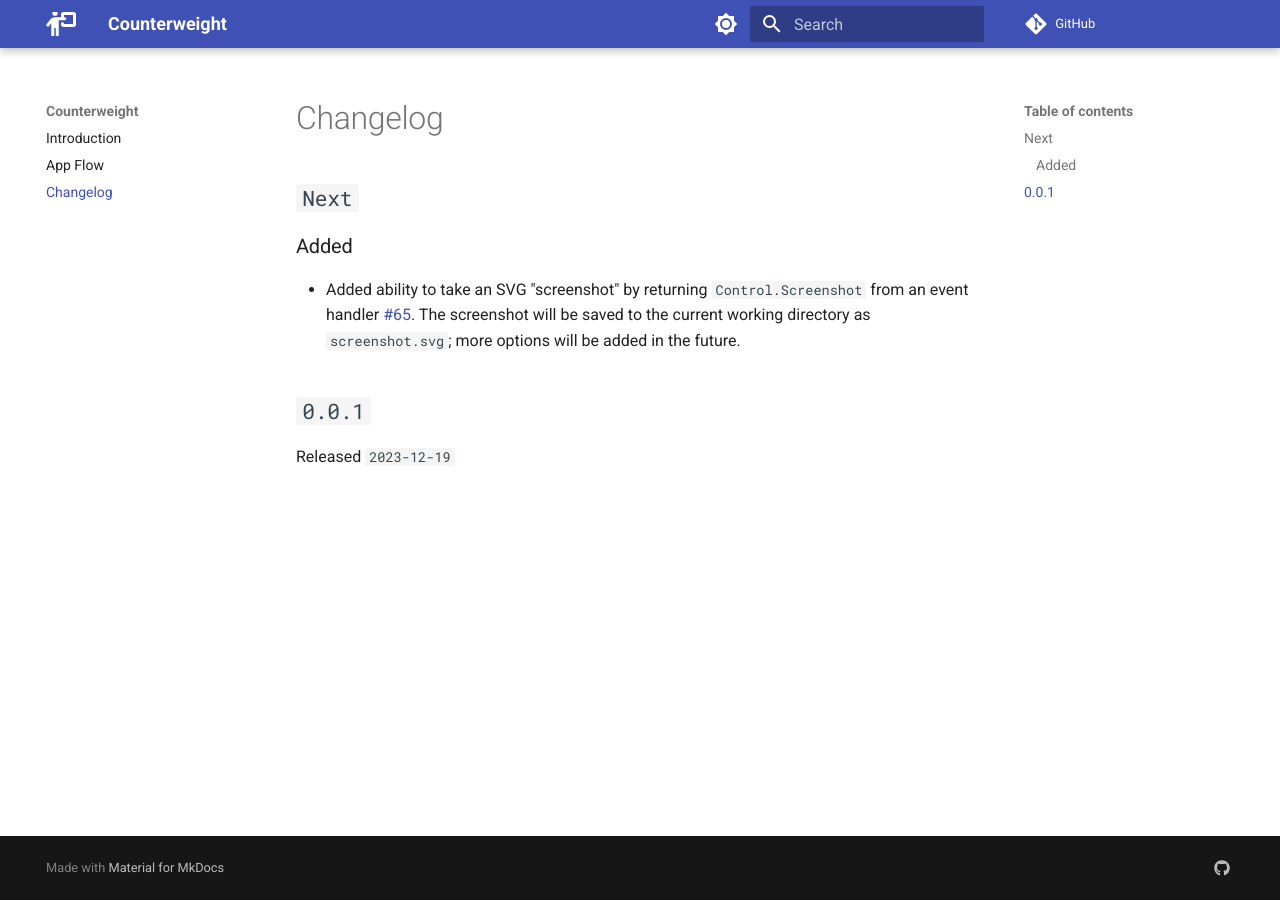
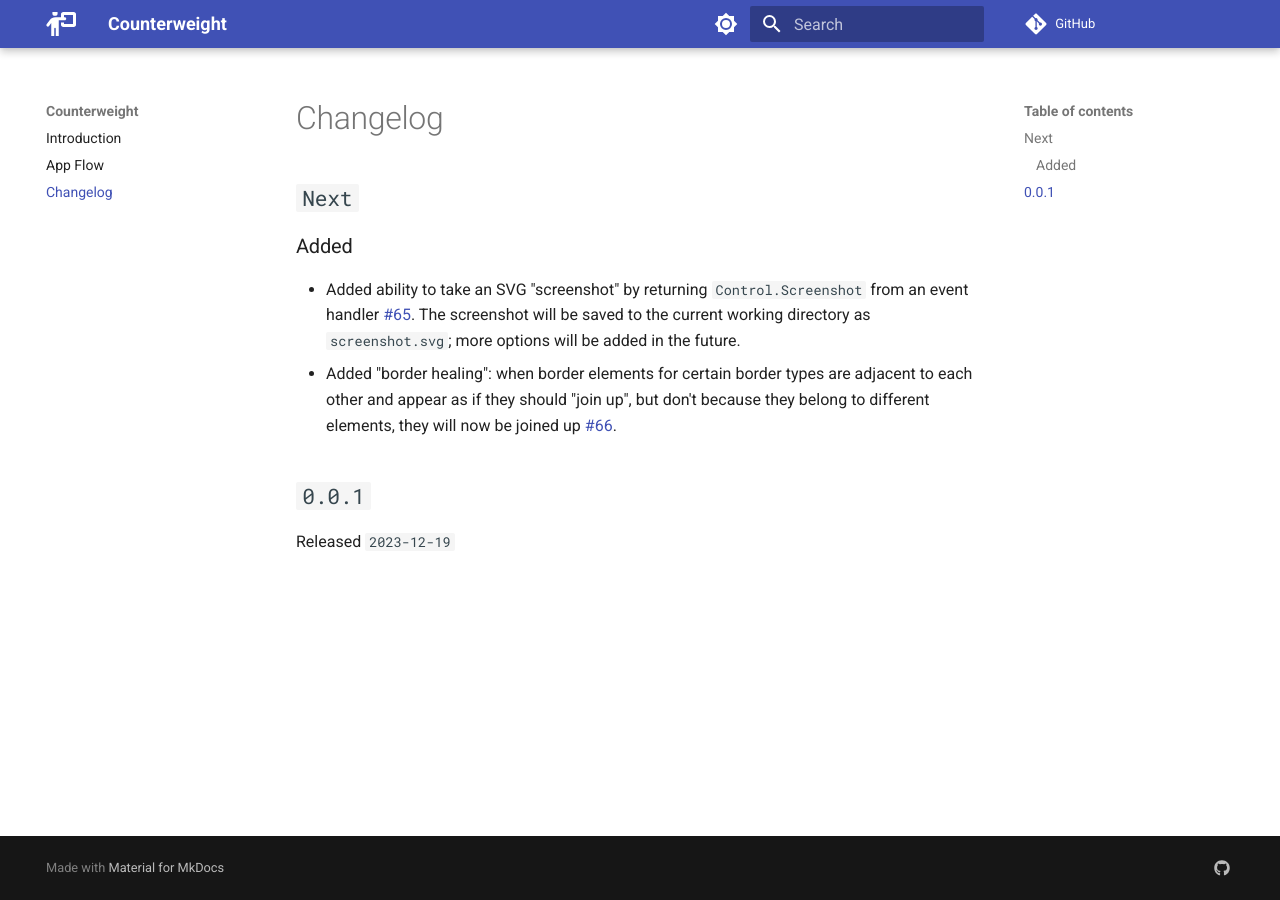
Before and after one commit to JoshKarpel/counterweight, an MkDocs documentation site: the page built from docs/changelog.md, in a window 1280 px wide. Built offline with MkDocs 1.6.1 and Material for MkDocs 9.7.7, drawn with Linux system fonts in a browser that asks for light colours; comment, search, counter and statistics services are not loaded.

Commit message:
changelog

```diff
--- a/docs/changelog.md
+++ b/docs/changelog.md
@@ -7,6 +7,9 @@
 - Added ability to take an SVG "screenshot" by returning `Control.Screenshot` from an event handler
   [#65](https://github.com/JoshKarpel/counterweight/pull/65).
   The screenshot will be saved to the current working directory as `screenshot.svg`; more options will be added in the future.
+- Added "border healing": when border elements for certain border types are adjacent to each other and appear as if they
+  should "join up", but don't because they belong to different elements, they will now be joined up
+  [#66](https://github.com/JoshKarpel/counterweight/pull/66).
 
 ## `0.0.1`
 
```
